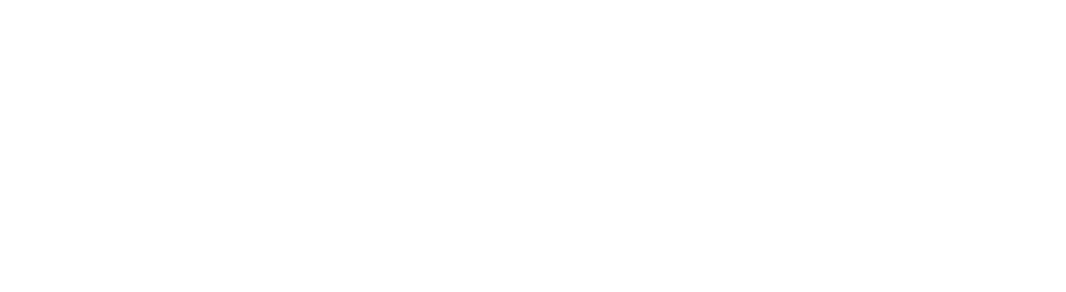
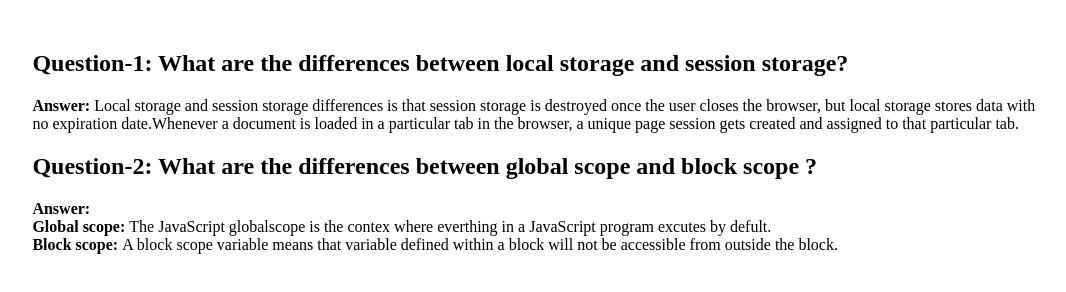
Before and after one commit to RobinHossain5261/Speed-Monster, a plain HTML site: page blog.html in a window 1280 px wide. Shown: the whole page, without its empty margins (102-1168 px from the left). Drawn offline with Linux system fonts and the light colour scheme.

Commit message:
Explain golobal & block scope

```diff
--- /dev/null
+++ b/blog.css
@@ -0,0 +1,4 @@
+.blog-container {
+    width: 80%;
+    margin: 50px auto;
+}
--- a/blog.html
+++ b/blog.html
@@ -6,9 +6,22 @@
     <meta http-equiv="X-UA-Compatible" content="IE=edge">
     <meta name="viewport" content="width=device-width, initial-scale=1.0">
     <title>Blog</title>
+    <link rel="stylesheet" href="blog.css" />
 </head>
 
 <body>
+    <section class="blog-container">
+        <h2><strong>Question-1: </strong>What are the differences between local storage and session storage?</h2>
+        <p><strong>Answer: </strong>Local storage and session storage differences is that session storage is destroyed
+            once the user closes the browser, but local storage stores data with no expiration date.Whenever a document
+            is loaded in a particular tab in the browser, a unique page session gets created and assigned to that
+            particular tab. </p>
+
+        <h2><strong>Question-2: </strong>What are the differences between global scope and block scope ?</h2>
+        <p><strong>Answer: </strong> <br> <strong>Global scope: </strong>The JavaScript globalscope is the contex where
+            everthing in a JavaScript program excutes by defult. <br> <strong>Block scope: </strong>A block scope
+            variable means that variable defined within a block will not be accessible from outside the block. </p>
+    </section>
 
 </body>
 
```
